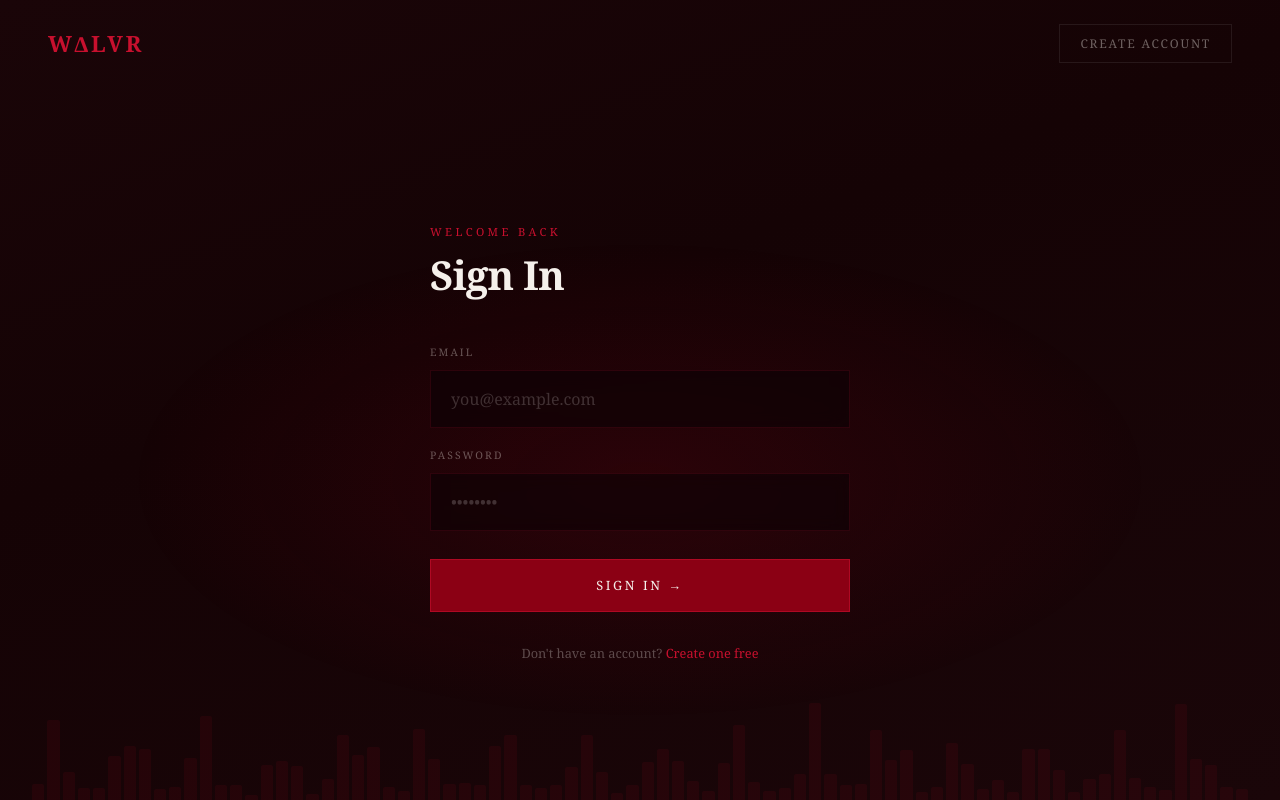
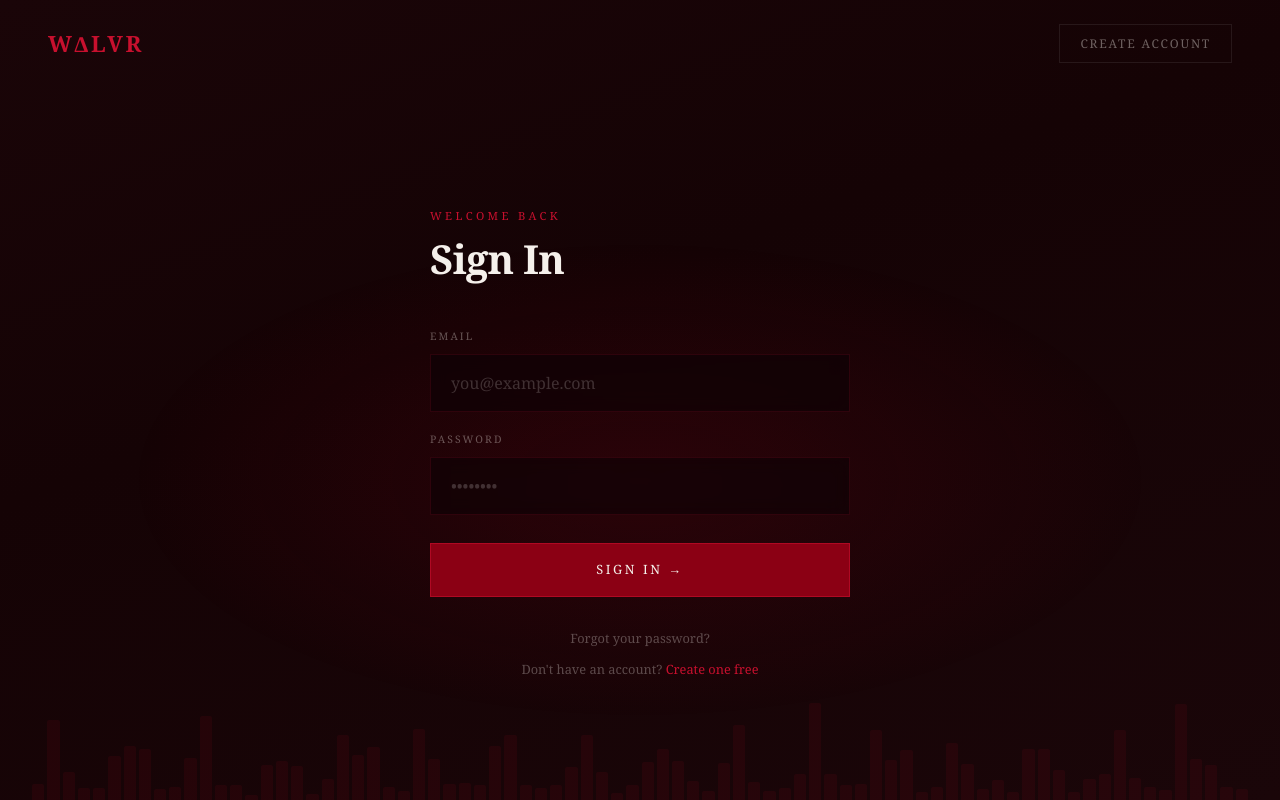
Before and after one commit to muditmatharu74-beep/Walvr-v-2, a Next.js app: page /login in a window 1280 px wide. Built offline with nearby package versions, Linux system fonts and the light colour scheme.

Commit message:
Update page.tsx

```diff
--- a/src/app/(auth)/login/page.tsx
+++ b/src/app/(auth)/login/page.tsx
@@ -110,10 +110,13 @@ export default function LoginPage() {
             </button>
           </form>
 
-          <p style={{ marginTop: "2rem", fontSize: "0.8rem", color: "rgba(245,240,235,0.3)", textAlign: "center" }}>
-            Don't have an account?{" "}
-            <Link href="/signup" style={{ color: "#c8102e", textDecoration: "none" }}>Create one free</Link>
-          </p>
+          <div style={{ marginTop: "2rem", display: "flex", flexDirection: "column", gap: "0.75rem", alignItems: "center" }}>
+              <Link href="/forgot-password" style={{ fontSize: "0.8rem", color: "rgba(245,240,235,0.3)", textDecoration: "none" }}>Forgot your password?</Link>
+              <p style={{ fontSize: "0.8rem", color: "rgba(245,240,235,0.3)", margin: 0 }}>
+                Don't have an account?{" "}
+                <Link href="/signup" style={{ color: "#c8102e", textDecoration: "none" }}>Create one free</Link>
+              </p>
+            </div>
 
         </div>
       </div>
```
